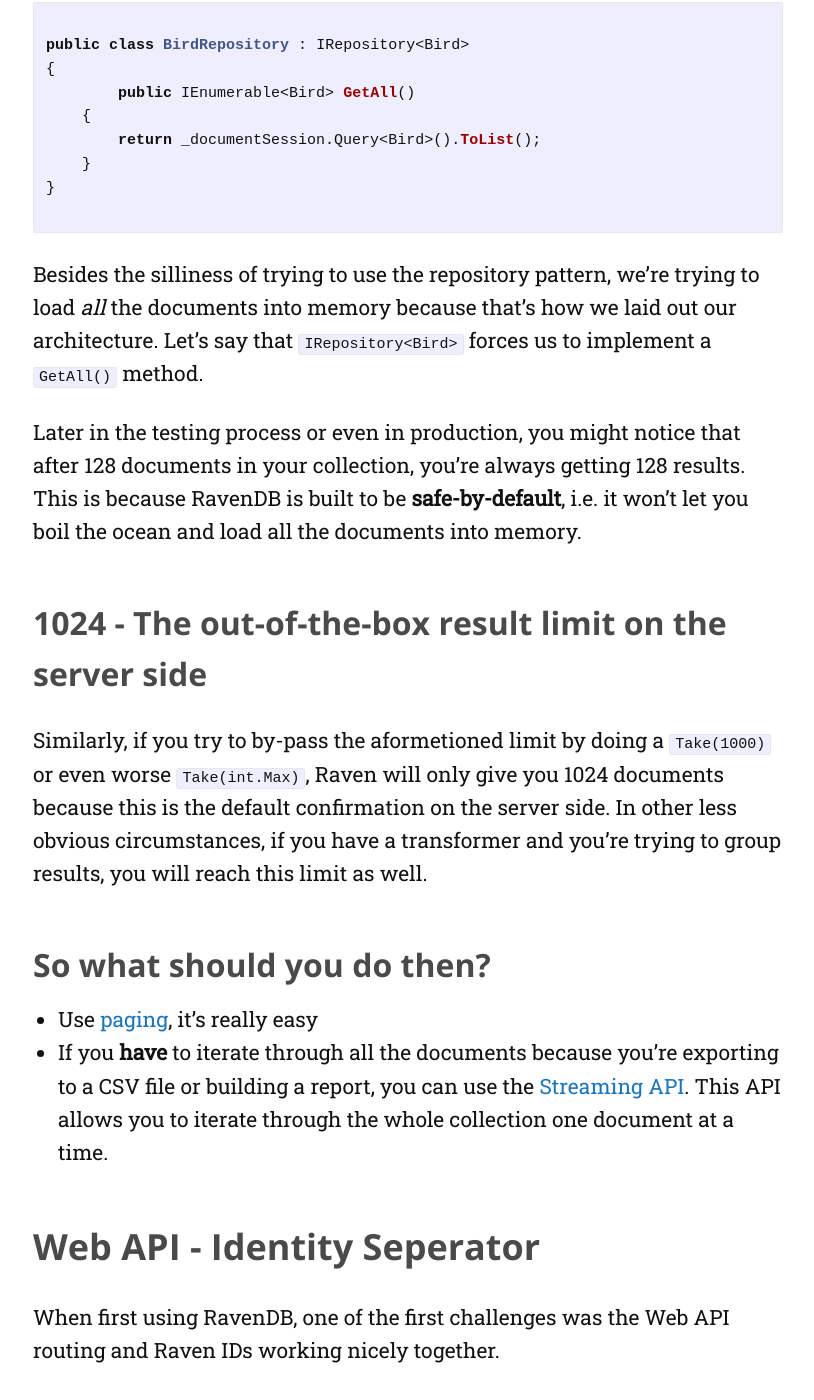
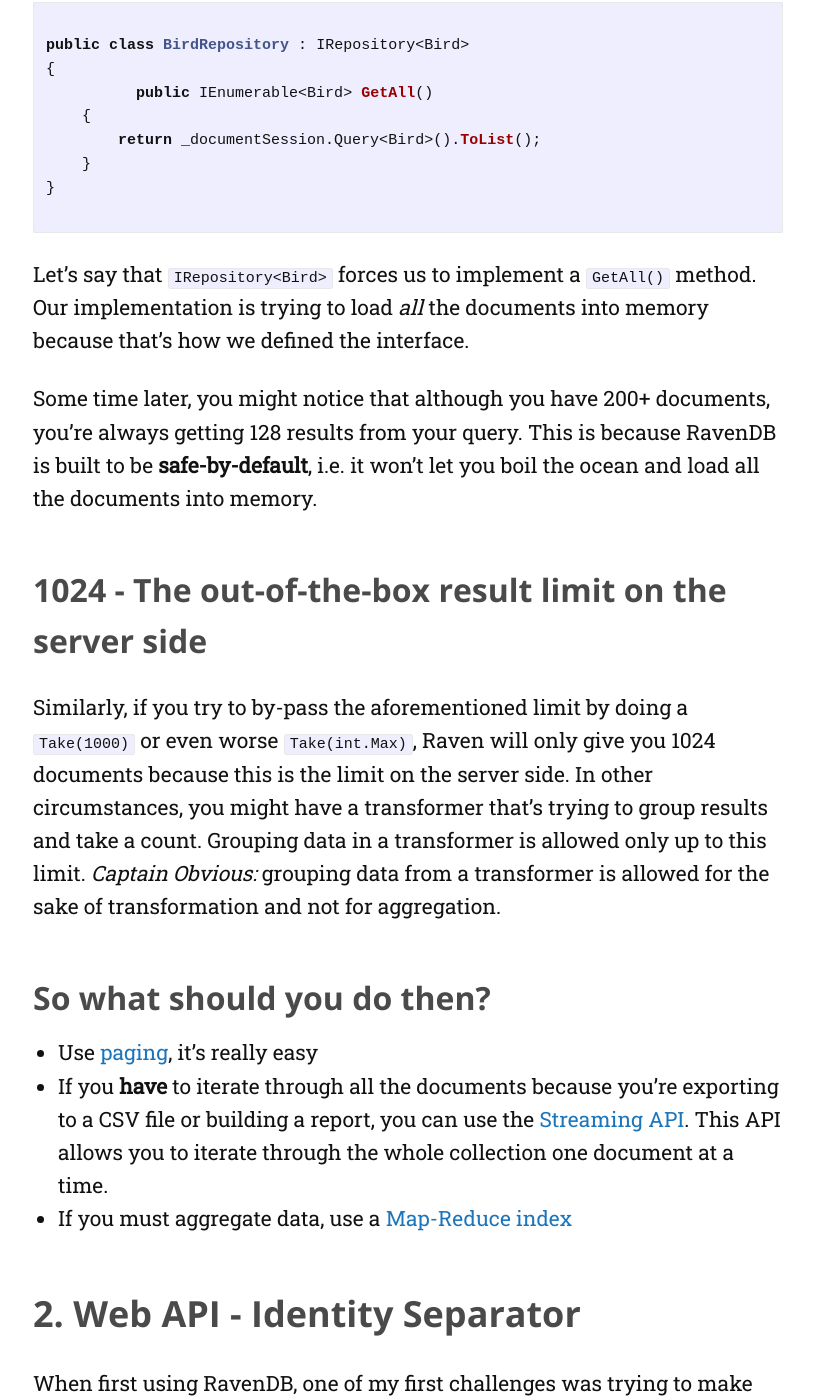
Before and after one commit to justin-vanwinkle/fgauna12.github.io, a Jekyll site: the page built from _posts/2017-3-6-RavenLessonsLearnedPart1.markdown, in a window 1280 px wide and 1400 px high, scrolled down 800 px. Shown: the whole window, without its empty margins (232-1046 px from the left). Built offline with Jekyll 4.4.1, drawn with Linux system fonts in a browser that asks for light colours; nearby versions of some CDN libraries; comment, search, counter and statistics services are not loaded; some of the changed text lies outside the part shown.

Commit message:
Grammar checks

````diff
--- a/_posts/2017-3-6-RavenLessonsLearnedPart1.markdown
+++ b/_posts/2017-3-6-RavenLessonsLearnedPart1.markdown
@@ -18,7 +18,7 @@
 
 public class BirdRepository : IRepository<Bird>
 {
-	public IEnumerable<Bird> GetAll()
+	  public IEnumerable<Bird> GetAll()
     {
     	return _documentSession.Query<Bird>().ToList();
     }
@@ -26,24 +26,25 @@
 
 ```
 
-Besides the silliness of trying to use the repository pattern, we're trying to load *all* the documents into memory because that's how we laid out our architecture. Let's say that `IRepository<Bird>` forces us to implement a `GetAll()` method.
+Let's say that `IRepository<Bird>` forces us to implement a `GetAll()` method. Our implementation is trying to load *all* the documents into memory because that's how we defined the interface.
 
-Later in the testing process or even in production, you might notice that after 128 documents in your collection, you're always getting 128 results. This is because RavenDB is built to be **safe-by-default**, i.e. it won't let you boil the ocean and load all the documents into memory.
+Some time later, you might notice that although you have 200+ documents, you're always getting 128 results from your query. This is because RavenDB is built to be **safe-by-default**, i.e. it won't let you boil the ocean and load all the documents into memory.
 
 ### 1024 - The out-of-the-box result limit on the server side
 
-Similarly, if you try to by-pass the aformetioned limit by doing a `Take(1000)` or even worse `Take(int.Max)`, Raven will only give you 1024 documents because this is the default confirmation on the server side.
-In other less obvious circumstances, if you have a transformer and you're trying to group results, you will reach this limit as well.
+Similarly, if you try to by-pass the aforementioned limit by doing a `Take(1000)` or even worse `Take(int.Max)`, Raven will only give you 1024 documents because this is the limit on the server side.
+In other circumstances, you might have a transformer that's trying to group results and take a count. Grouping data in a transformer is allowed only up to this limit. _Captain Obvious:_ grouping data from a transformer is allowed for the sake of transformation and not for aggregation.
 
 ### So what should you do then?
 
 - Use [paging](https://ravendb.net/docs/article-page/3.5/csharp/indexes/querying/paging), it's really easy
 - If you **have** to iterate through all the documents because you're exporting to a CSV file or building a report, you can use the [Streaming API](https://ravendb.net/docs/article-page/3.5/csharp/client-api/session/querying/how-to-stream-query-results). This API allows you to iterate through the whole collection one document at a time.
+- If you must aggregate data, use a [Map-Reduce index](https://ravendb.net/docs/article-page/3.5/csharp/indexes/map-reduce-indexes)
 
 
-## Web API - Identity Seperator
+## 2. Web API - Identity Separator
 
-When first using RavenDB, one of the first challenges was the Web API routing and Raven IDs working nicely together.
+When first using RavenDB, one of my first challenges was trying to make Web API routing and Raven IDs work nicely together.
 
 For instance, when attempting to build a route to `GET` a resource by ID:
 
@@ -51,17 +52,9 @@
 GET api/birds/{id}
 ```
 
-You'll immediately notice the problem when the value of `{id}` is `birds/1`. The Web API router won't be able to find the matching controller action.
+If `{id}` is `birds/1`, the Web API router won't be able to find the matching controller action.
 
-Your first instinct might be try to use `int` or `Guid` type ids in your raven documents. But resist this urge. There's a simpler way.
-
-
-
-## Polymorphic Documents
-
-The RavenDB [documentation](https://ravendb.net/docs/article-page/3.5/csharp/indexes/indexing-polymorphic-data) on this topic is quite helpful. There's a couple of strategies on how you can store polymorphic data in RavenDB.
-
-Similar to how Entity Framework does it, you can store the entities seperately or together.
+Your first instinct might be try to use `int` or `Guid` IDs in your raven documents. But resist this urge. There's a simpler way. Just change the convention for the `/` portion of the Raven IDs.
 
 ```
 documentStore.Conventions.IdentityPartsSeparator = "-";
@@ -69,7 +62,14 @@
 
 Tada! Everything else should fall in place. No special code or side effects later on.
 
-### Seperate Collections - Multi-Map Indexes
+## 3. Polymorphic Documents
+
+The RavenDB [documentation](https://ravendb.net/docs/article-page/3.5/csharp/indexes/indexing-polymorphic-data) on this topic is quite helpful. There's a couple of strategies on how you can store polymorphic data in RavenDB.
+
+Similar to how Entity Framework does it, you can store the entities separately or together.
+
+
+### Separate Collections - Multi-Map Indexes
 
 
 ``` csharp
@@ -107,17 +107,20 @@
   return DocumentConvention.DefaultTypeTagName(type);
 }
 ```
-In this manner, the documents will be stored as part of the same
-collection. All queries and indexes will be against the new tagname.
+
+With this convention, all the documents that extend `Bird` will be stored as part of the same
+collection. All queries and indexes will be against the new tag name.
+
+For instance, an `Owl` document will be indexed by:
 
 ``` csharp
 from animal in docs.Birds
 select new { animal.Name }
 ```
 
-## Large Document Collection? Read On
+## 4. Large Document Collection? Read On
 
-Won't happen in most applications, but if you have limited resources on your RavenDB host, but you expect a very large document collection (1 million+), you might consider not storing the index results in memory.
+Won't happen in most applications, but if you have limited resources on your RavenDB host and you expect a very large document collection (1 million+ documents), you might consider not storing the index results in memory.
 
 You can toggle this feature right from the index definition.
 
@@ -126,9 +129,8 @@
 {
   public Birds_ByName()
   {
-    // Map Function Here
-
-    DisableInMemoryIndexing = true;
+      // Map Function Here
+      DisableInMemoryIndexing = true;
   }
 }
 ```
````
Also changed, not shown: other parts of _posts/2017-3-6-RavenLessonsLearnedPart1.markdown (+1 -1 lines).
